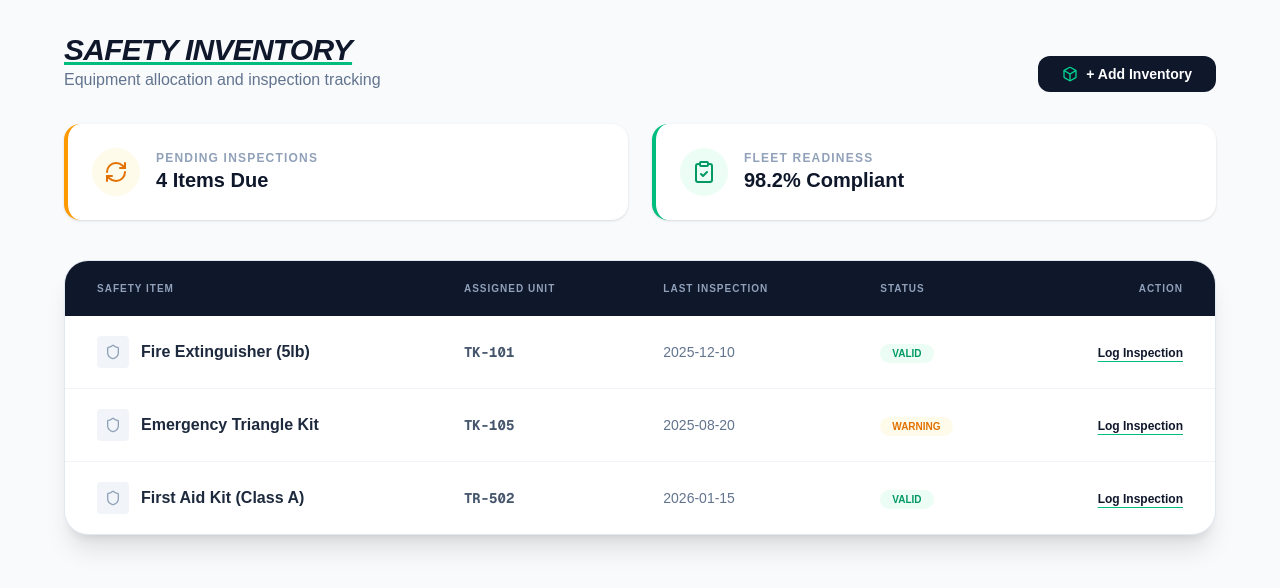
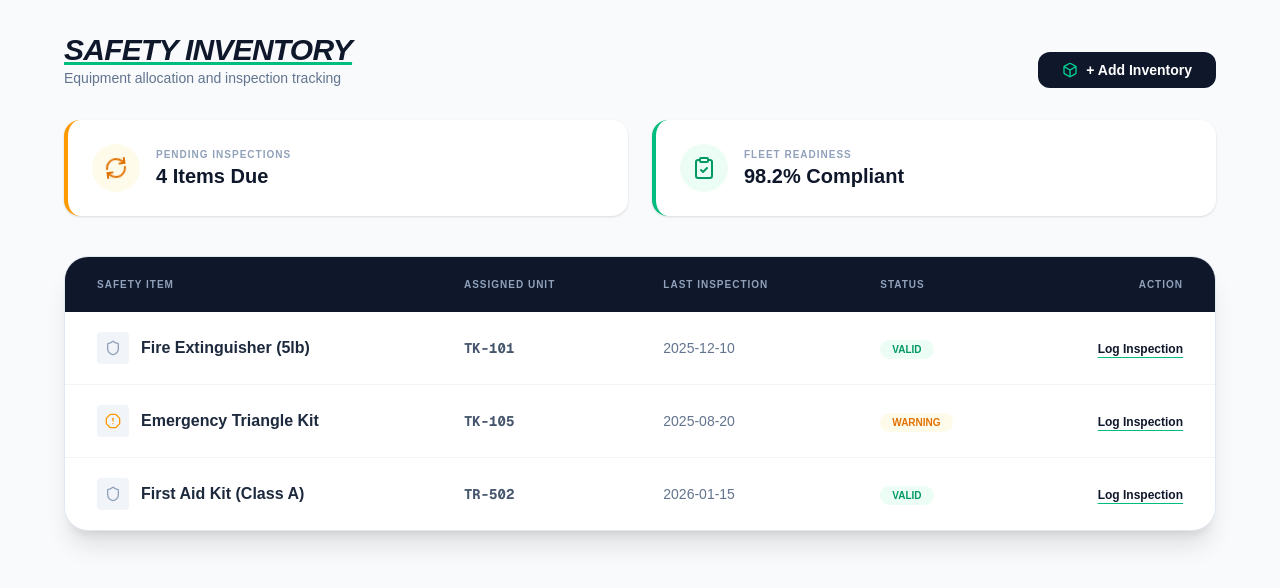
Before and after one commit to rafa09122007-svg/black-drop-compliance, a Next.js app: page /equipment in a window 1280 px wide. Shown: the top 588 px of the page. Built offline with nearby package versions, Linux system fonts and the light colour scheme.

Commit message:
Final clean rebuild of safety page

```diff
--- a/app/equipment/page.tsx
+++ b/app/equipment/page.tsx
@@ -1,5 +1,5 @@
 "use client";
-import { Shield, AlertOctagon, RefreshCw, ClipboardCheck, Box } from 'lucide-react';
+import * as Lucide from 'lucide-react';
 
 export default function SafetyEquipment() {
   const inventory = [
@@ -11,13 +11,14 @@ export default function SafetyEquipment() {
   return (
     <div className="p-8 bg-slate-50 min-h-screen">
       <div className="max-w-6xl mx-auto">
+        {/* Header Section */}
         <header className="flex justify-between items-end mb-8">
           <div>
             <h1 className="text-3xl font-black text-slate-900 tracking-tight uppercase italic underline decoration-emerald-500">Safety Inventory</h1>
-            <p className="text-slate-500 font-medium">Equipment allocation and inspection tracking</p>
+            <p className="text-slate-500 font-medium text-sm">Equipment allocation and inspection tracking</p>
           </div>
           <button className="bg-slate-900 text-white px-6 py-2 rounded-xl font-bold text-sm hover:shadow-lg transition-all flex items-center gap-2">
-            <Box size={16} className="text-emerald-400" /> + Add Inventory
+            <Lucide.Box size={16} className="text-emerald-400" /> + Add Inventory
           </button>
         </header>
 
@@ -25,19 +26,19 @@ export default function SafetyEquipment() {
         <div className="grid grid-cols-1 md:grid-cols-2 gap-6 mb-10">
           <div className="bg-white p-6 rounded-2xl border-l-4 border-l-amber-500 shadow-sm flex items-center gap-4">
             <div className="p-3 bg-amber-50 text-amber-600 rounded-full">
-              <RefreshCw size={24} className="animate-spin-slow" />
+              <Lucide.RefreshCw size={24} className="animate-spin" />
             </div>
             <div>
-              <p className="text-xs font-black text-slate-400 uppercase tracking-widest">Pending Inspections</p>
+              <p className="text-[10px] font-black text-slate-400 uppercase tracking-widest">Pending Inspections</p>
               <p className="text-xl font-black text-slate-900">4 Items Due</p>
             </div>
           </div>
           <div className="bg-white p-6 rounded-2xl border-l-4 border-l-emerald-500 shadow-sm flex items-center gap-4">
             <div className="p-3 bg-emerald-50 text-emerald-600 rounded-full">
-              <ClipboardCheck size={24} />
+              <Lucide.ClipboardCheck size={24} />
             </div>
             <div>
-              <p className="text-xs font-black text-slate-400 uppercase tracking-widest">Fleet Readiness</p>
+              <p className="text-[10px] font-black text-slate-400 uppercase tracking-widest">Fleet Readiness</p>
               <p className="text-xl font-black text-slate-900">98.2% Compliant</p>
             </div>
           </div>
@@ -60,7 +61,12 @@ export default function SafetyEquipment() {
                 <tr key={inv.id} className="hover:bg-slate-50 transition-colors">
                   <td className="px-8 py-5">
                     <div className="flex items-center gap-3">
-                      <div className="p-2 bg-slate-100 rounded text-slate-400"><Shield size={16} /></div>
+                      <div className="p-2 bg-slate-100 rounded text-slate-400">
+                        {inv.status === 'Warning' ?
+                          <Lucide.AlertOctagon size={16} className="text-amber-500" /> :
+                          <Lucide.Shield size={16} />
+                        }
+                      </div>
                       <span className="font-bold text-slate-800">{inv.item}</span>
                     </div>
                   </td>
@@ -69,10 +75,14 @@ export default function SafetyEquipment() {
                   <td className="px-8 py-5">
                     <span className={`px-3 py-1 rounded-full text-[10px] font-black uppercase ${
                       inv.status === 'Valid' ? 'bg-emerald-50 text-emerald-600' : 'bg-amber-50 text-amber-600'
-                    }`}>{inv.status}</span>
+                    }`}>
+                      {inv.status}
+                    </span>
                   </td>
                   <td className="px-8 py-5 text-right">
-                    <button className="text-slate-900 font-bold text-xs underline decoration-emerald-500 underline-offset-4">Log Inspection</button>
+                    <button className="text-slate-900 font-bold text-xs underline decoration-emerald-500 underline-offset-4">
+                      Log Inspection
+                    </button>
                   </td>
                 </tr>
               ))}
```
